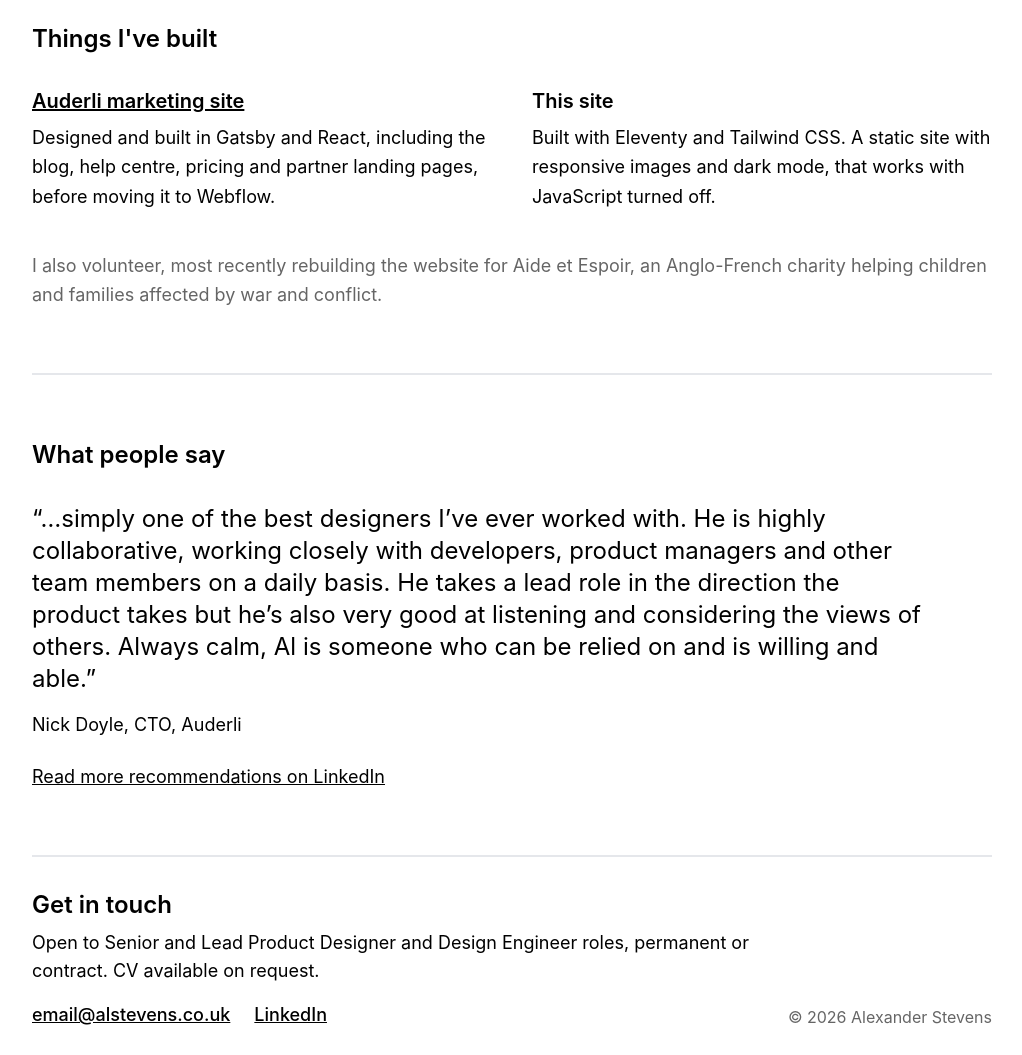
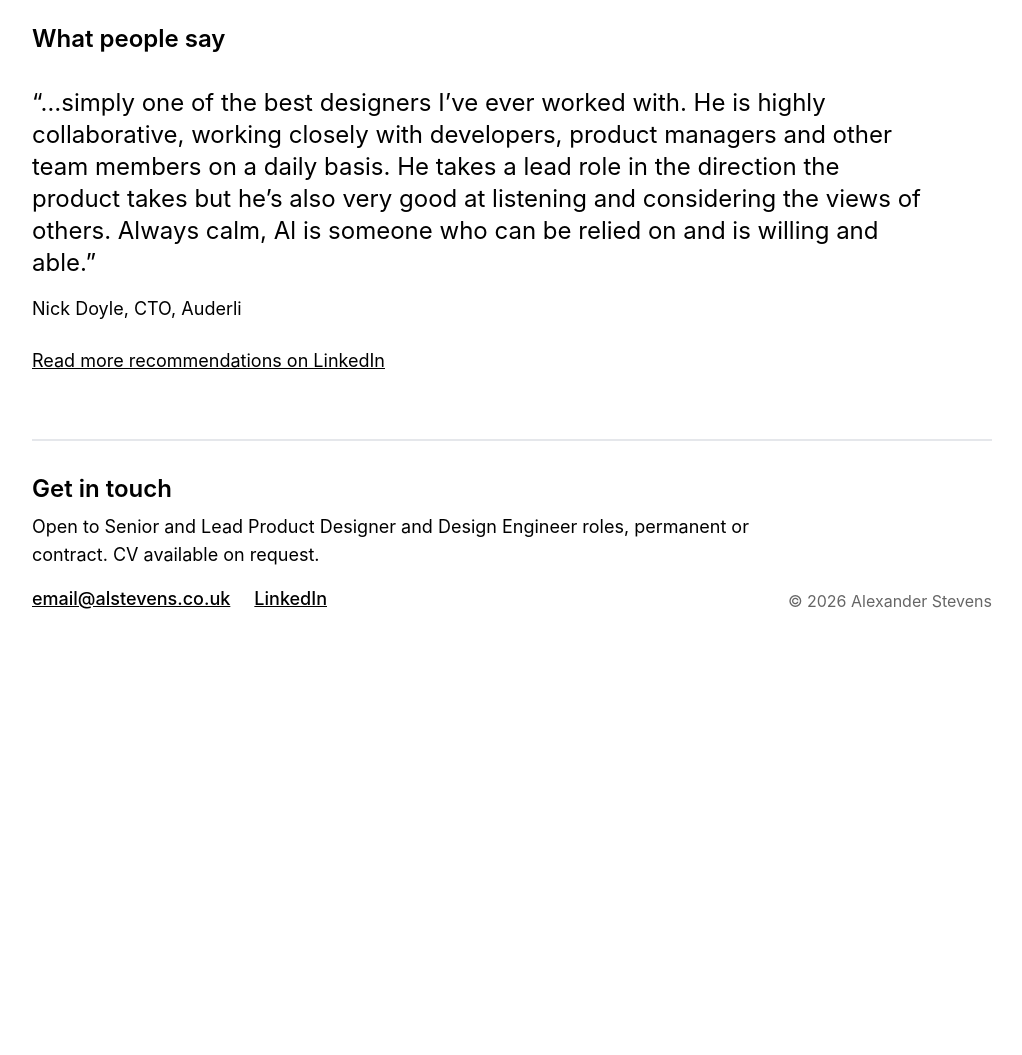
Before and after one commit to almacaw/folio, an Eleventy site: page src/index.html in a window 1280 px wide. Shown: the part 3240-4295 px from the top of the page, without its empty margins (128-1150 px from the left). After the commit the page ends 3917 px from the top, so only its background shows below. Built offline with nearby package versions, Linux system fonts and the light colour scheme; Eleventy itself is replaced by a stand-in of ours; files that its build step writes are made by us from their sources; files whose address does not match are found by name; what eleventy-plugin-vimeo-embed, eleventy-plugin-youtube-embed would draw is missing.

Commit message:
Remove Things I've built from the homepage
Co-Authored-By: Claude Opus 5.5 <noreply@anthropic.com>

```diff
--- a/src/_includes/home.liquid
+++ b/src/_includes/home.liquid
@@ -41,21 +41,6 @@ layout: main
 </div>
 
 <div class="border-t-2 py-16">
-  <h2 class="text-2xl font-semibold">Things I've built</h2>
-  <div class="mt-8 grid gap-10 md:grid-cols-2">
-    <div>
-      <h3 class="text-xl font-semibold"><a class="underline" href="https://auderli.com">Auderli marketing site</a></h3>
-      <p class="mt-2 text-lg leading-relaxed">Designed and built in Gatsby and React, including the blog, help centre, pricing and partner landing pages, before moving it to Webflow.</p>
-    </div>
-    <div>
-      <h3 class="text-xl font-semibold">This site</h3>
-      <p class="mt-2 text-lg leading-relaxed">Built with Eleventy and Tailwind CSS. A static site with responsive images and dark mode, that works with JavaScript turned off.</p>
-    </div>
-  </div>
-  <p class="mt-10 text-lg leading-relaxed opacity-60">I also volunteer, most recently rebuilding the website for Aide et Espoir, an Anglo-French charity helping children and families affected by war and conflict.</p>
-</div>
-
-<div class="border-t-2 py-16">
   <h2 class="text-2xl font-semibold">What people say</h2>
   <blockquote class="mt-8 text-xl lg:text-2xl leading-relaxed max-w-4xl">
     &ldquo;&hellip;simply one of the best designers I’ve ever worked with. He is highly collaborative, working closely with developers, product managers and other team members on a daily basis. He takes a lead role in the direction the product takes but he’s also very good at listening and considering the views of others. Always calm, Al is someone who can be relied on and is willing and able.&rdquo;
```
